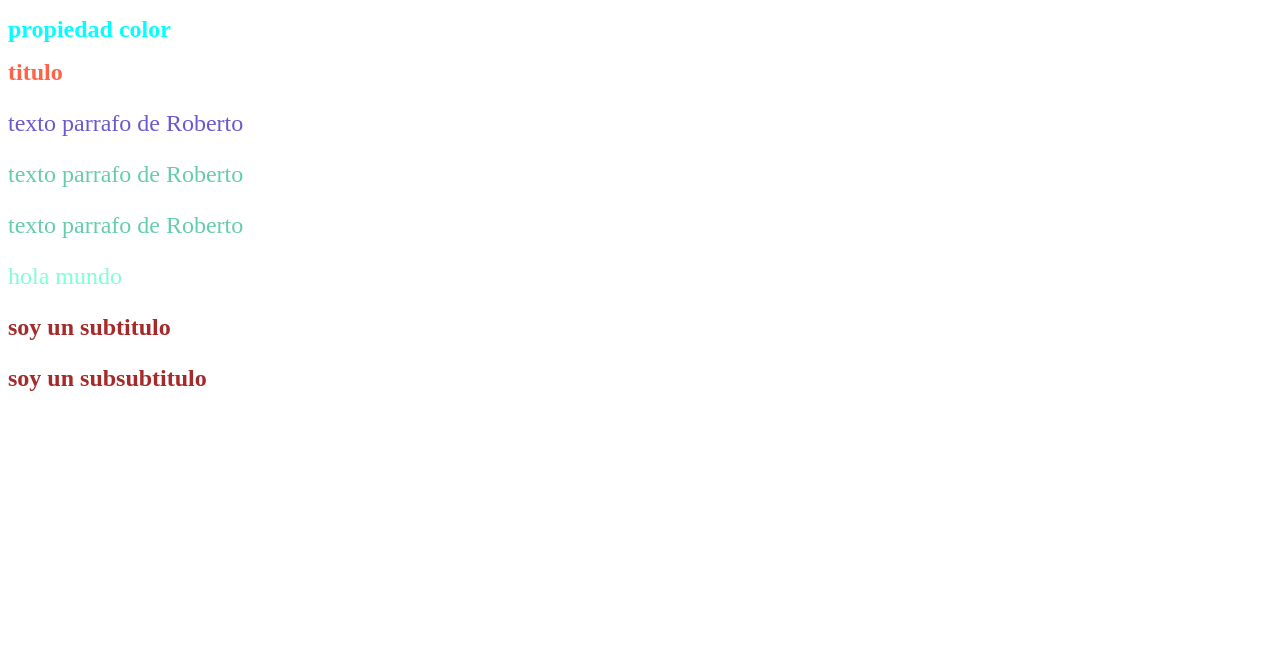
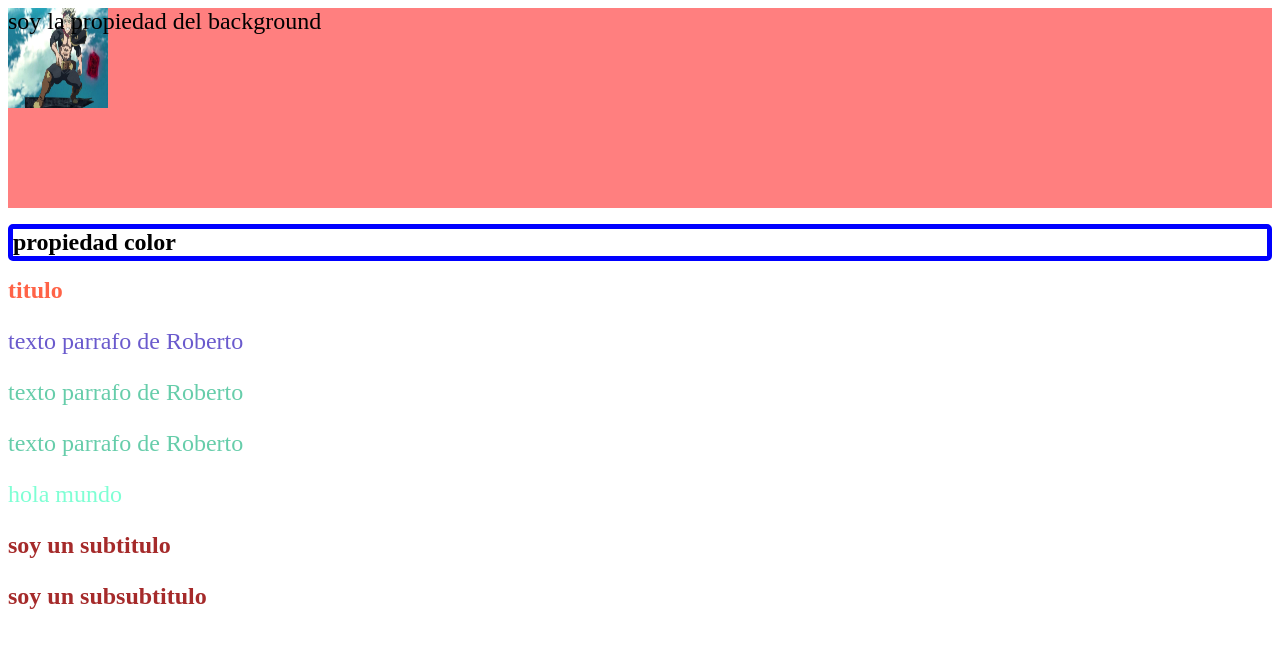
Before and after one commit to Roberto-Waner/HTML, a plain HTML site: page Practica CSS/index.html in a window 1280 px wide. Drawn offline with Linux system fonts and the light colour scheme.

Commit message:
practicaCSS

```diff
--- a/Practica CSS/index.html
+++ b/Practica CSS/index.html
@@ -7,6 +7,10 @@
     <link rel="stylesheet" href="style.css">
 </head>
 <body>
+    <article id="fondo">
+        soy la propiedad del background
+    </article>
+
     <h1 class="color">propiedad color</h1>
     <h1 id="titulo">titulo</h1>
     <p class="texto">texto parrafo de Roberto</p>
--- a/Practica CSS/style.css
+++ b/Practica CSS/style.css
@@ -34,7 +34,60 @@ div h2, div h3{
     color: #ff0;
 } */
 
-/* colores rgb */
+/* colores rgb
 .color{
     color: rgb(0, 255, 255);
+}*/
+
+/* .color{
+    border: 15px rgb(208, 14, 14) outset;
+    /*otras aternativas
+
+    dotted
+    dashed
+    solid
+    double
+    groove
+    ridge
+    inset
+    outset
+    none
+    hidden
+}*/
+
+.color{
+    border-style: solid;
+    border-color: blue;
+    border-radius: 5px;
+    -webkit-border-radius: 5px;
+    -moz-border-radius: 5px;
+    -ms-border-radius: 5px;
+    -o-border-radius: 5px;
+    border-width: 5px;
 }
+
+#fondo{
+    background-color: rgba(255, 0, 0, 0.5);
+    /* con "rgba" se puede indicar un nivel
+    de transparencia al color.
+    El primer valor es el color en
+    formato RGB (rojo, verde */
+
+    /* opacity: 0.5; */
+    height: 200px;
+    background-image: url('imagen/asta.jpg');
+    background-size: 100px 100px;
+    background-repeat: no-repeat;
+
+    /* contain: Escala la imagen al mayor tamaño posible sin recortarla ni estirarla1.
+
+    cover: Escala la imagen al mayor tamaño posible sin estirarla. Si las proporciones de la imagen difieren de las del elemento, es recortada vertical u horizontalmente para que no quede un espacio vacío1.
+
+    auto: Escala el fondo de la imagen en la dirección correspondiente de modo que su proporción esencial se mantiene1.
+
+    <percentage>: Escala la imagen de fondo en la dimensión correspondiente al porcentaje especificado del área de posicionamiento de fondo1.
+
+    <length>: Escala la imagen de fondo a la longitud especificada en la dimensión correspondiente1. */
+
+
+}
```
Also changed, not shown: Practica CSS/imagen/asta.jpg (added).
